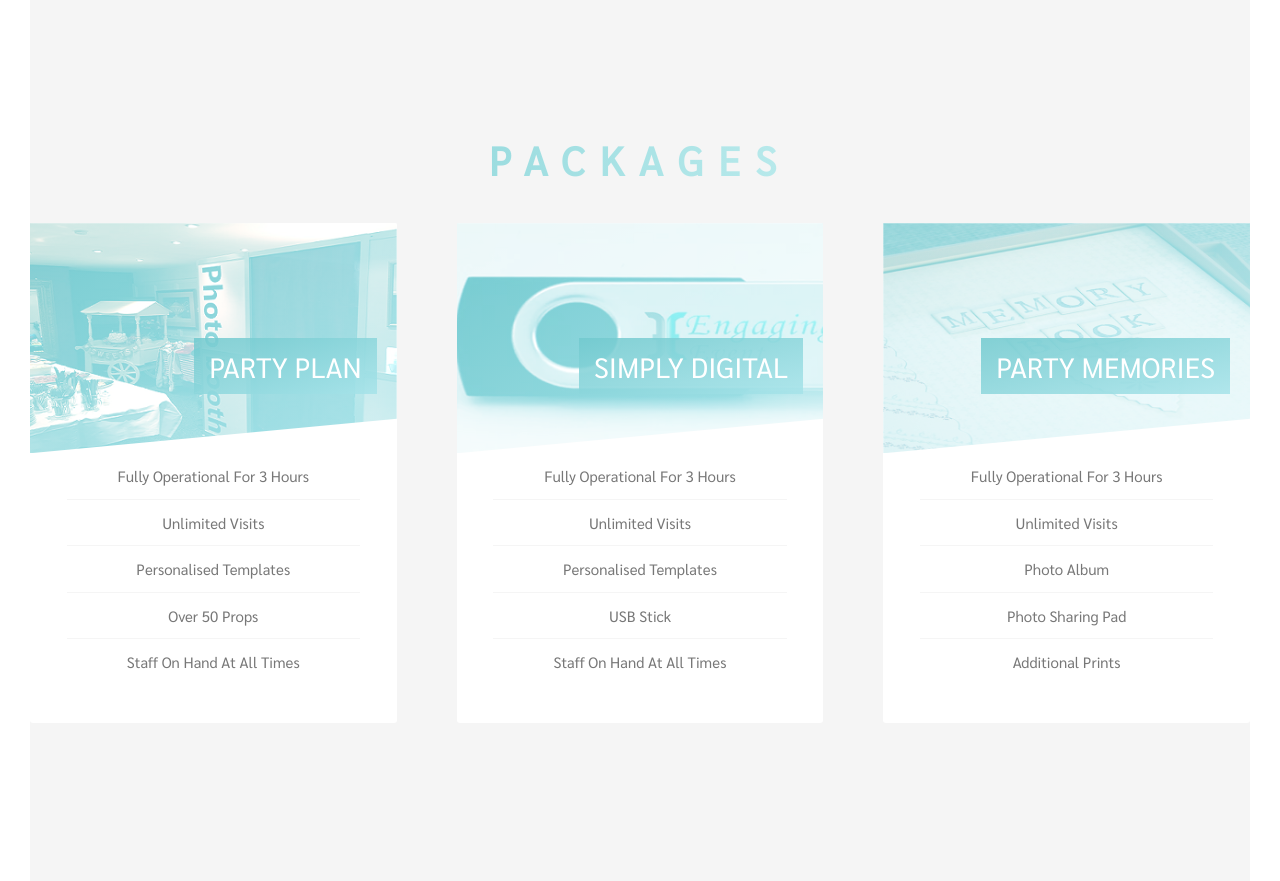
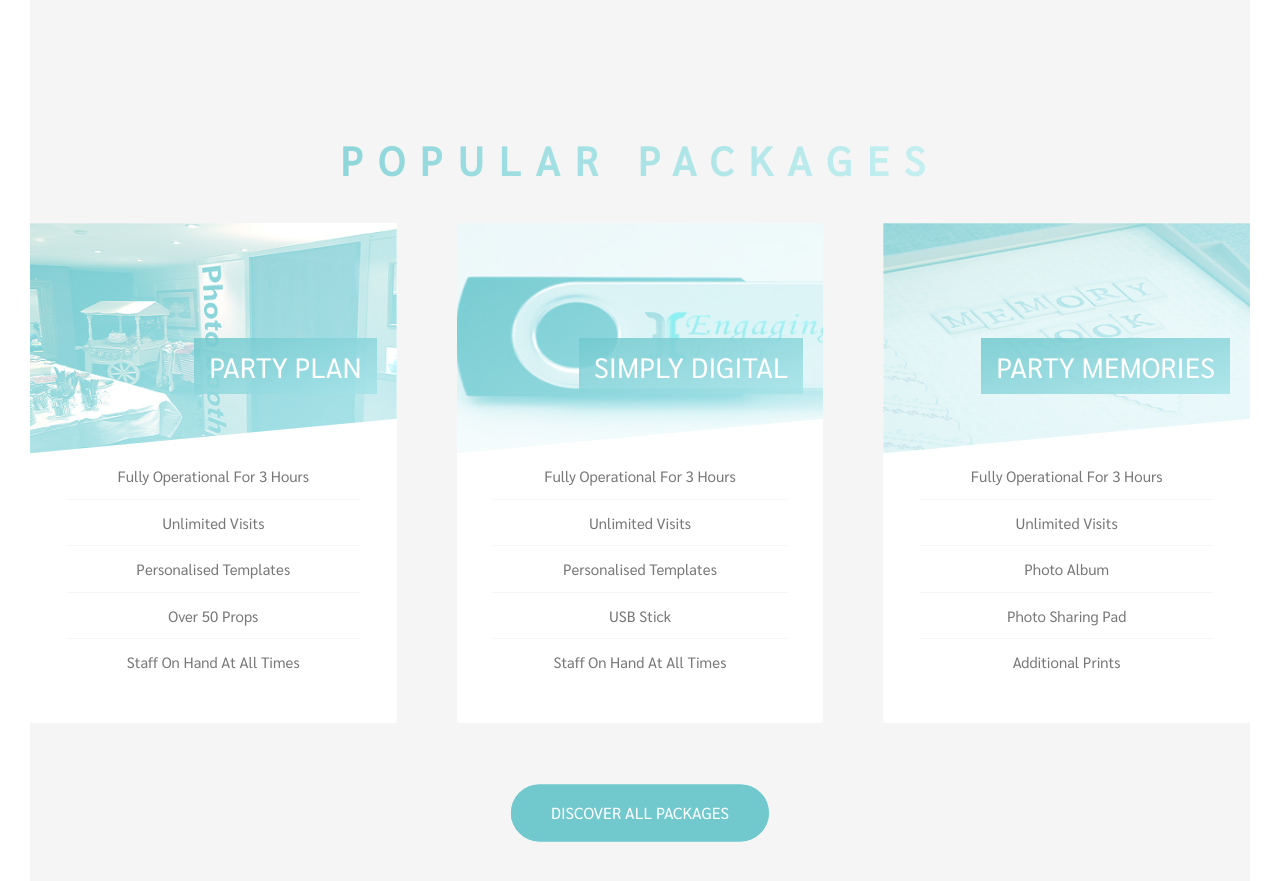
Before and after one commit to heyitsmeharv/engaging-event-website, a React (Create React App) app: page / in a window 1280 px wide. Shown: the part 2640-3521 px from the top of the page. Built offline with nearby package versions, Linux system fonts and the light colour scheme.

Commit message:
refactored button component

```diff
--- a/src/components/Button.js
+++ b/src/components/Button.js
@@ -1,9 +1,8 @@
-import React from 'react';
 import styled, { css } from 'styled-components';
 import colour from '../resources/styles/colours';
 import { moveInBottom } from '../animations/Animations';
 
-const ButtonStyle = styled.a`
+export const MainButton = styled.a`
   text-transform: uppercase;
   text-decoration: none;
   padding: 1.5rem 4rem;
@@ -49,10 +48,48 @@ const ButtonStyle = styled.a`
   }
 `
 
-const Button = () => {
-  return (
-    <ButtonStyle animate="true" white="true" />
-  );
-}
-
-export default Button;
+export const PackagesButton = styled.a`
+  text-transform: uppercase;
+  text-decoration: none;
+  padding: 1.5rem 4rem;
+  display: inline-block;
+  border-radius: 10rem;
+  transition: all .2s;
+  position: relative;
+  font-size: 1.6rem;
+  :hover {
+    transform: translateY(-3px);
+    box-shadow: 0 1rem 2rem rgba(0,0,0,.2);
+  }
+  :active {
+    transform: translateY(-1px);
+    box-shadow: 0 .5rem 1rem rgba(0,0,0,.2);
+  }
+  ${props => props.blue && props.animate && css`
+    background-color: ${colour.primaryDarker};
+    color: ${colour.white};
+    ::after {
+      background-color: ${colour.primaryDarker};
+    }
+    animation-name: ${moveInBottom};
+    animation-duration: .5s;
+    animation-timing-function: ease-out .75s;
+    animation-fill-mode: backwards;
+  `}
+  ::after {
+    content: "";
+    display: inline-block;
+    height: 100%;
+    width: 100%;
+    border-radius: 10rem;
+    position: absolute;
+    top: 0;
+    left: 0;
+    z-index: -1;
+    transition: all .4s;
+  }
+  :hover::after {
+    transform: scaleX(1.4) scaleY(1.6);
+    opacity: 0;
+  }
+`
--- a/src/components/Header.js
+++ b/src/components/Header.js
@@ -1,6 +1,7 @@
 import React from 'react';
-import styled, { css } from 'styled-components';
-import { moveInBottom, moveInLeft, moveInRight } from '../animations/Animations';
+import styled from 'styled-components';
+import { MainButton } from './Button';
+import { moveInLeft, moveInRight } from '../animations/Animations';
 import image from '../resources/images/love.jpg';
 import logo from '../resources/images/EELogo.png';
 import colour from '../resources/styles/colours';
@@ -57,52 +58,6 @@ const Logo = styled.image`
   height: 3.5rem;
 `;
 
-const Button = styled.a`
-  text-transform: uppercase;
-  text-decoration: none;
-  padding: 1.5rem 4rem;
-  display: inline-block;
-  border-radius: 10rem;
-  transition: all .2s;
-  position: relative;
-  font-size: 1.6rem;
-  :hover {
-    transform: translateY(-3px);
-    box-shadow: 0 1rem 2rem rgba(0,0,0,.2);
-  }
-  :active {
-    transform: translateY(-1px);
-    box-shadow: 0 .5rem 1rem rgba(0,0,0,.2);
-  }
-  ${props => props.white && props.animate && css`
-    background-color: ${colour.white};
-    color: ${colour.gray};
-    ::after {
-      background-color: ${colour.white};
-    }
-    animation-name: ${moveInBottom};
-    animation-duration: .5s;
-    animation-timing-function: ease-out .75s;
-    animation-fill-mode: backwards;
-  `}
-  ::after {
-    content: "";
-    display: inline-block;
-    height: 100%;
-    width: 100%;
-    border-radius: 10rem;
-    position: absolute;
-    top: 0;
-    left: 0;
-    z-index: -1;
-    transition: all .4s;
-  }
-  :hover::after {
-    transform: scaleX(1.4) scaleY(1.6);
-    opacity: 0;
-  }
-`
-
 const Header = () => {
   return (
     <HeaderContainer>
@@ -115,7 +70,7 @@ const Header = () => {
           <span className="heading-primary-main">Engaging Event</span>
           <span className="heading-primary-sub">Photo Booth Hire</span>
         </h1>
-        <Button animate="true" white="true">Check Out Out Our Packages</Button>
+        <MainButton animate="true" white="true">Check Out Out Our Packages</MainButton>
       </TextBox>
     </HeaderContainer>
   );
--- a/src/components/PackagesSection.js
+++ b/src/components/PackagesSection.js
@@ -1,5 +1,6 @@
 import React from 'react';
 import styled, { css } from 'styled-components';
+import { MainButton, PackagesButton } from '../components/Button';
 import colour from '../resources/styles/colours';
 import PackageOne from '../resources/images/packageone.png';
 import PackageTwo from '../resources/images/packagetwo.png';
@@ -54,51 +55,15 @@ const Row = styled.div`
   }
 `
 
-const Button = styled.a`
-  text-transform: uppercase;
-  text-decoration: none;
-  padding: 1.5rem 4rem;
-  display: inline-block;
-  border-radius: 10rem;
-  transition: all .2s;
-  position: relative;
-  font-size: 1.6rem;
-  :hover {
-    transform: translateY(-3px);
-    box-shadow: 0 1rem 2rem rgba(0,0,0,.2);
-  }
-  :active {
-    transform: translateY(-1px);
-    box-shadow: 0 .5rem 1rem rgba(0,0,0,.2);
-  }
-  ${props => props.white && props.animate && css`
-    background-color: ${colour.white};
-    color: ${colour.gray};
-    ::after {
-      background-color: ${colour.white};
-    }
-    animation-name: ${moveInBottom};
-    animation-duration: .5s;
-    animation-timing-function: ease-out .75s;
-    animation-fill-mode: backwards;
-  `}
-  ::after {
-    content: "";
-    display: inline-block;
-    height: 100%;
-    width: 100%;
-    border-radius: 10rem;
-    position: absolute;
-    top: 0;
-    left: 0;
-    z-index: -1;
-    transition: all .4s;
-  }
-  :hover::after {
-    transform: scaleX(1.4) scaleY(1.6);
-    opacity: 0;
-  }
-`
+const ButtonWrapper = styled.div`
+  position: absolute;
+  left: 50%;
+  -webkit-transform: translate(-50%,-50%);
+  -ms-transform: translate(-50%,-50%);
+  transform: translate(-50%,-50%);
+  text-align: center;
+  padding-top: 2rem;
+`;
 
 const Card = styled.div`
   perspective: 150rem;
@@ -228,19 +193,6 @@ const Card = styled.div`
   :hover .back {
     transform: rotateY(0);
   }
-
-  /* ${props => props.lighter && css`
-    background-color: ${colour.primaryLighter};
-  `}
-  ${props => props.light && css`
-    background-color: ${colour.primaryLight};
-  `}
-  ${props => props.dark && css`
-    background-color: ${colour.primaryDark};
-  `}
-  ${props => props.darker && css`
-    background-color: ${colour.primaryDarker};
-  `} */
 `
 
 
@@ -272,7 +224,7 @@ const PackagesSection = () => {
   return (
     <SectionPackages>
       <h2 className="section-header">
-        Packages
+        Popular Packages
       </h2>
       <Row>
         <div className="col-1-of-3">
@@ -302,7 +254,7 @@ const PackagesSection = () => {
                   <p className="package-only">Only</p>
                   <p className="package-value">£325</p>
                 </div>
-                <Button animate="true" white="true">Book now!</Button>
+                <MainButton animate="true" white="true">Book now!</MainButton>
               </div>
             </div>
           </Card>
@@ -334,7 +286,7 @@ const PackagesSection = () => {
                   <p className="package-only">Only</p>
                   <p className="package-value">£250</p>
                 </div>
-                <Button animate="true" white="true">Book now!</Button>
+                <MainButton animate="true" white="true">Book now!</MainButton>
               </div>
             </div>
           </Card>
@@ -366,12 +318,15 @@ const PackagesSection = () => {
                   <p className="package-only">Only</p>
                   <p className="package-value">£400</p>
                 </div>
-                <Button animate="true" white="true">Book now!</Button>
+                <MainButton animate="true" white="true">Book now!</MainButton>
               </div>
             </div>
           </Card>
         </div>
       </Row>
+      <ButtonWrapper>
+        <PackagesButton animate="true" blue="true">Discover All Packages</PackagesButton>
+      </ButtonWrapper>
     </SectionPackages>
   );
 }
```
